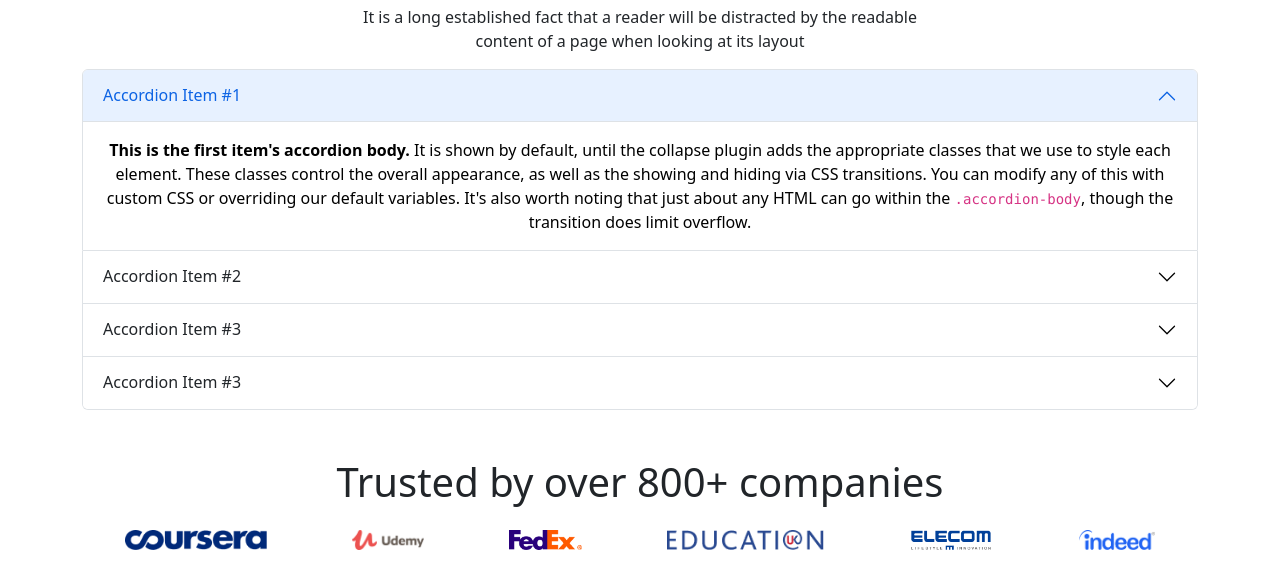
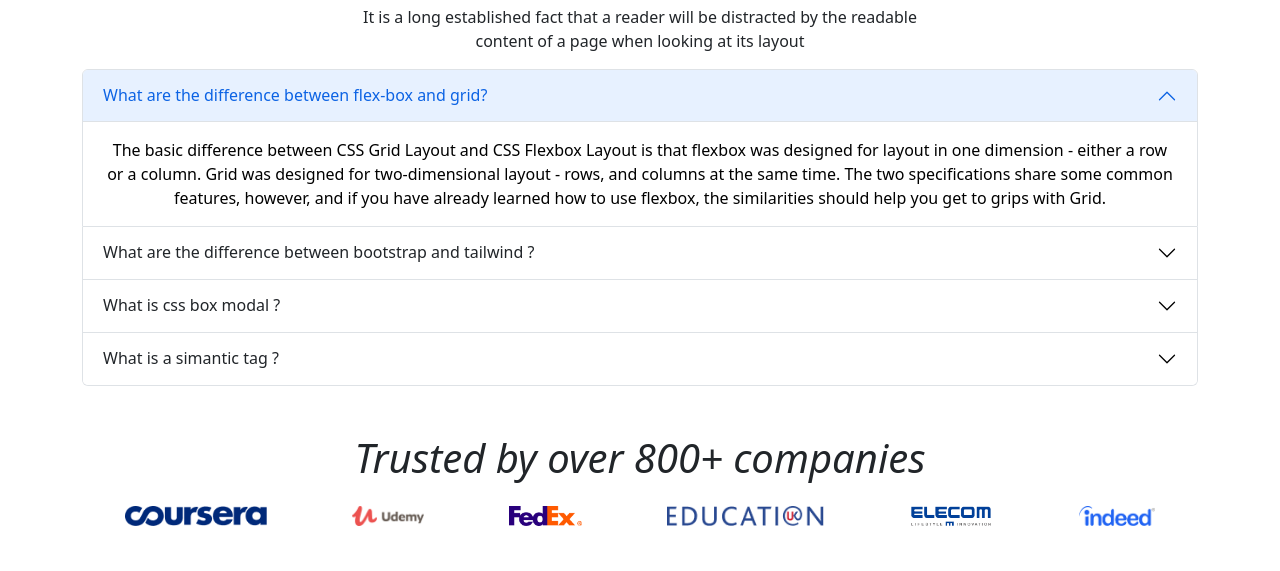
Before and after one commit to Nazrulie/assignment-3-rs, a plain HTML site: page index.html in a window 1280 px wide. Shown: the part 3532-4103 px from the top of the page. Drawn offline with nearby package versions, Linux system fonts and the light colour scheme.

Commit message:
all most

```diff
--- a/index.html
+++ b/index.html
@@ -288,7 +288,7 @@
                             <div class="modal-dialog">
                                 <div class="modal-content">
                                     <div class="modal-header">
-                                        <h5 class="modal-title" id="exampleModalLabel">Hye I know that, how to use s
+                                        <h5 class="modal-title" id="exampleModalLabel">Hye I know that, how to make
                                             Modal
                                         </h5>
                                         <button type="button" class="btn-close" data-bs-dismiss="modal"
@@ -370,18 +370,17 @@
                             <button class="accordion-button" type="button" data-bs-toggle="collapse"
                                 data-bs-target="#panelsStayOpen-collapseOne" aria-expanded="true"
                                 aria-controls="panelsStayOpen-collapseOne">
-                                Accordion Item #1
+                                What are the difference between flex-box and grid?
                             </button>
                         </h2>
                         <div id="panelsStayOpen-collapseOne" class="accordion-collapse collapse show"
                             aria-labelledby="panelsStayOpen-headingOne">
                             <div class="accordion-body">
-                                <strong>This is the first item's accordion body.</strong> It is shown by default, until
-                                the collapse plugin adds the appropriate classes that we use to style each element.
-                                These classes control the overall appearance, as well as the showing and hiding via CSS
-                                transitions. You can modify any of this with custom CSS or overriding our default
-                                variables. It's also worth noting that just about any HTML can go within the
-                                <code>.accordion-body</code>, though the transition does limit overflow.
+                                The basic difference between CSS Grid Layout and CSS Flexbox Layout is that flexbox was
+                                designed for layout in one dimension - either a row or a column. Grid was designed for
+                                two-dimensional layout - rows, and columns at the same time. The two specifications
+                                share some common features, however, and if you have already learned how to use flexbox,
+                                the similarities should help you get to grips with Grid.
                             </div>
                         </div>
                     </div>
@@ -390,18 +389,21 @@
                             <button class="accordion-button collapsed" type="button" data-bs-toggle="collapse"
                                 data-bs-target="#panelsStayOpen-collapseTwo" aria-expanded="false"
                                 aria-controls="panelsStayOpen-collapseTwo">
-                                Accordion Item #2
+                                What are the difference between bootstrap and tailwind ?
                             </button>
                         </h2>
                         <div id="panelsStayOpen-collapseTwo" class="accordion-collapse collapse"
                             aria-labelledby="panelsStayOpen-headingTwo">
                             <div class="accordion-body">
-                                <strong>This is the second item's accordion body.</strong> It is hidden by default,
-                                until the collapse plugin adds the appropriate classes that we use to style each
-                                element. These classes control the overall appearance, as well as the showing and hiding
-                                via CSS transitions. You can modify any of this with custom CSS or overriding our
-                                default variables. It's also worth noting that just about any HTML can go within the
-                                <code>.accordion-body</code>, though the transition does limit overflow.
+                                Tailwind and Bootstrap are used to help set up a project’s UI to help improve
+                                development time and, ultimately, the user experience. Bootstrap is much older and has
+                                made many changes over the years. While that fact comes with many benefits, it has
+                                drawbacks, too, such as significantly larger file size.
+
+                                Bootstrap is much larger than Tailwind and requires multiple files to access its full
+                                functionality. Because of this, using Bootstrap means a significantly larger file size
+                                than Tailwind. Bootstrap also offers mobile-first, responsive components pre-styled to
+                                create flawless website pages quickly.
                             </div>
                         </div>
                     </div>
@@ -410,18 +412,17 @@
                             <button class="accordion-button collapsed" type="button" data-bs-toggle="collapse"
                                 data-bs-target="#panelsStayOpen-collapseThree" aria-expanded="false"
                                 aria-controls="panelsStayOpen-collapseThree">
-                                Accordion Item #3
+                                What is css box modal ?
                             </button>
                         </h2>
                         <div id="panelsStayOpen-collapseThree" class="accordion-collapse collapse"
                             aria-labelledby="panelsStayOpen-headingThree">
                             <div class="accordion-body">
-                                <strong>This is the third item's accordion body.</strong> It is hidden by default, until
-                                the collapse plugin adds the appropriate classes that we use to style each element.
-                                These classes control the overall appearance, as well as the showing and hiding via CSS
-                                transitions. You can modify any of this with custom CSS or overriding our default
-                                variables. It's also worth noting that just about any HTML can go within the
-                                <code>.accordion-body</code>, though the transition does limit overflow.
+                                When laying out a document, the browser's rendering engine represents each element as a
+                                rectangular box according to the standard CSS basic box model. CSS determines the size,
+                                position, and properties (color, background, border size, etc.) of these boxes.Every box
+                                is composed of four parts (or areas), defined by their respective edges: the content
+                                edge, padding edge, border edge, and margin edge.
                             </div>
                         </div>
                     </div>
@@ -430,18 +431,20 @@
                             <button class="accordion-button collapsed" type="button" data-bs-toggle="collapse"
                                 data-bs-target="#panelsStayOpen-collapseThree" aria-expanded="false"
                                 aria-controls="panelsStayOpen-collapseThree">
-                                Accordion Item #3
+                                What is a simantic tag ?
                             </button>
                         </h2>
                         <div id="panelsStayOpen-collapseThree" class="accordion-collapse collapse"
                             aria-labelledby="panelsStayOpen-headingThree">
                             <div class="accordion-body">
-                                <strong>This is the third item's accordion body.</strong> It is hidden by default, until
-                                the collapse plugin adds the appropriate classes that we use to style each element.
-                                These classes control the overall appearance, as well as the showing and hiding via CSS
-                                transitions. You can modify any of this with custom CSS or overriding our default
-                                variables. It's also worth noting that just about any HTML can go within the
-                                <code>.accordion-body</code>, though the transition does limit overflow.
+                                Semantic HTML or semantic markup is HTML that introduces meaning to the web page rather
+                                than just presentation. For example, a <p> tag indicates that the enclosed text is a
+                                    paragraph. This is both semantic and presentational because people know what
+                                    paragraphs are, and browsers know how to display them.
+
+                                    On the flip side of this equation, tags such as <b> and <i> are not semantic. They
+                                            define only how the text should look (bold or italic), and don't provide any
+                                            additional meaning to the markup
                             </div>
                         </div>
                     </div>
--- a/styles/style.css
+++ b/styles/style.css
@@ -25,9 +25,6 @@
     font-size: 15px;
 }
 
-.footer-icon {
-    margin-top: 0px;
-}
 
 .iconify p {
     padding-left: 10px;
```
